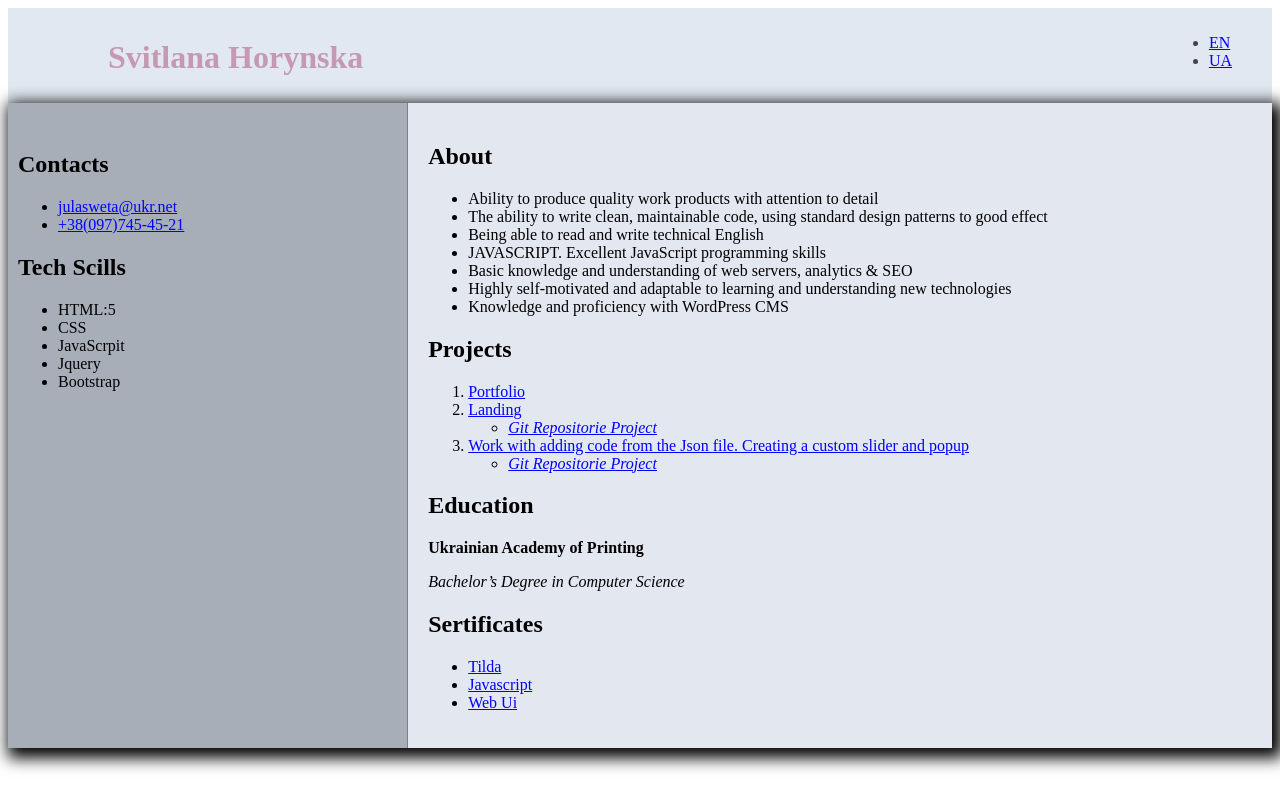
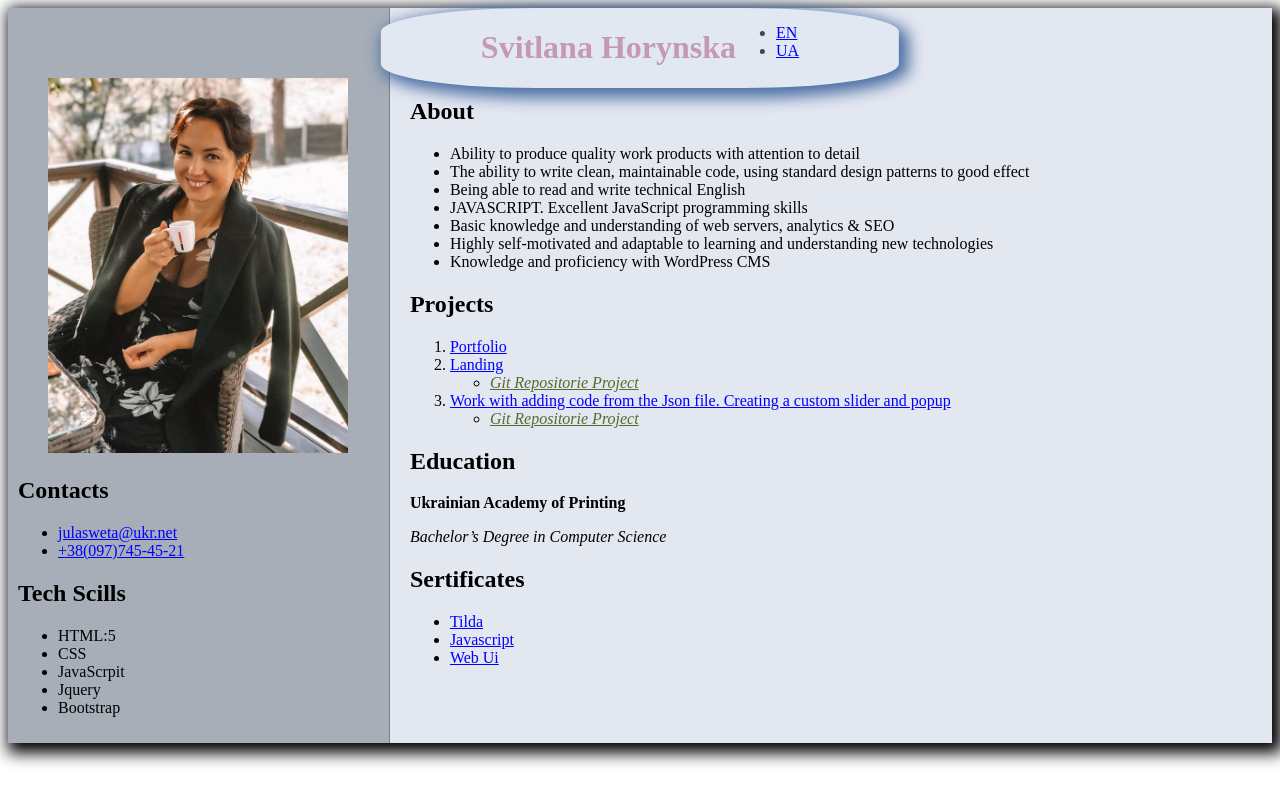
Before and after one commit to julasweta/cv, a plain HTML site: page index.html in a window 1280 px wide. Drawn offline with Linux system fonts and the light colour scheme.

Commit message:
add photo

```diff
--- a/css/style.css
+++ b/css/style.css
@@ -1,9 +1,17 @@
-header{
+
+.header__box {
   color: rgb(69, 69, 73);
-  padding: 10px 40px 5px 100px;
   background-color: rgb(225, 232, 241);
   display: flex;
   justify-content: space-between;
+  position: fixed;
+  left:50%;
+  transform:translate(-50%, 0%);
+  width: max-content;
+  padding: 0 100px 0 100px;
+   -webkit-box-shadow: 5px 5px 15px 5px #4d70a5;
+   box-shadow: 5px 5px 15px 5px #4d70a5;
+   border-radius: 30%;
 }
 h1{
 animation: name 7s infinite;
@@ -15,6 +23,15 @@ color: rgb(86, 159, 177);
   to{
 color: rgb(202, 153, 177);
   }
+}
+.photo{
+  width:300px;
+  margin-left: auto;
+  margin-right: auto;
+}
+.photo img{
+  width: 100%;
+  object-fit: cover;
 }
 
 .lang{
@@ -32,9 +49,12 @@ aside{
   padding: 10px;
   background-color: rgb(167, 174, 184);
   border-right: 1px solid gray;
+  padding-top: 70px;
 }
 section{
   padding: 20px;
+  padding-top: 70px;
+  width: 70%;
 }
 li a{
   color: blue;
--- a/index.html
+++ b/index.html
@@ -11,16 +11,18 @@
 
   <body>
     <header>
-      <h1>Svitlana Horynska</h1>
-      <ul class="lang">
-        <li><a href="index.html">EN</a></li>
-        <li><a href="ua.html">UA</a></li>
-      </ul>
+       <div class="header__box">
+         <h1>Svitlana Horynska</h1>
+         <ul class="lang">
+           <li><a href="index.html">EN</a></li>
+           <li><a href="ua.html">UA</a></li>
+         </ul>
+       </div>
     </header>
     <main>
       <aside>
         <article>
-          <div class="photo"><img src="" alt=""></div>
+          <div class="photo"><img src="img/photo.jpg" alt="photo"></div>
           <h2>Contacts</h2>
           <ul>
             <li><a href="mailto: julasweta@ukr.net">julasweta@ukr.net</a></li>
@@ -67,7 +69,7 @@
             </li>
 
             <li><a href="https://julasweta.github.io/wayup/">Landing</a>
-              <ul>
+              <ul class="repos">
                 <li><a href="https://github.com/julasweta/wayup"><i>Git
                       Repositorie
                       Project</i></a></li>
@@ -76,7 +78,7 @@
 
             <li><a href="https://rolling-scopes-school.github.io/julasweta-JSFE2022Q1/shelter/">Work with adding code
                 from the Json file. Creating a custom slider and popup</a>
-              <ul>
+              <ul class="repos">
                 <li><a href="https://github.com/rolling-scopes-school/julasweta-JSFE2022Q1/tree/gh-pages/shelter"><i>Git
                       Repositorie
                       Project</i></a></li>
```
Also changed, not shown: ua.html (+11 -7 lines), img/photo.jpg (added).
